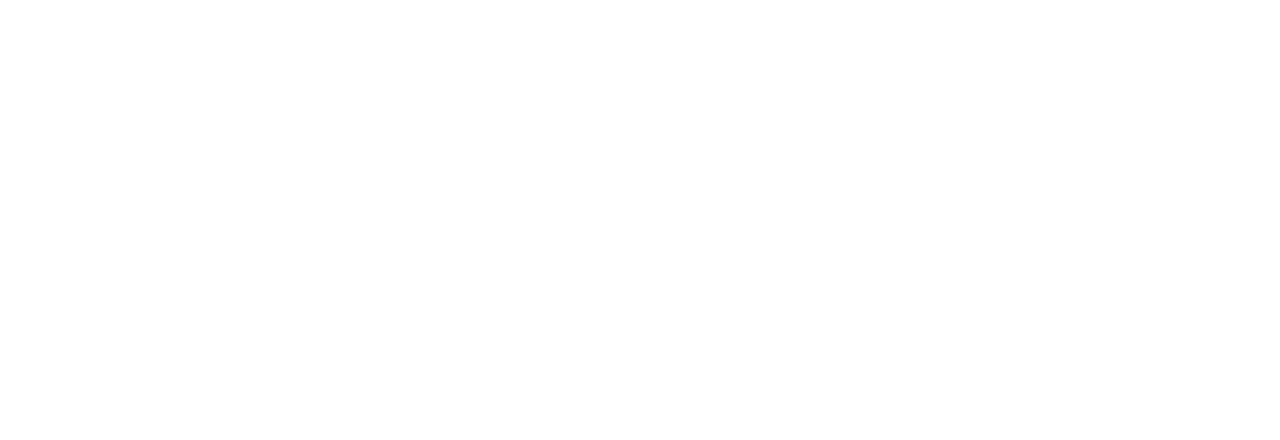
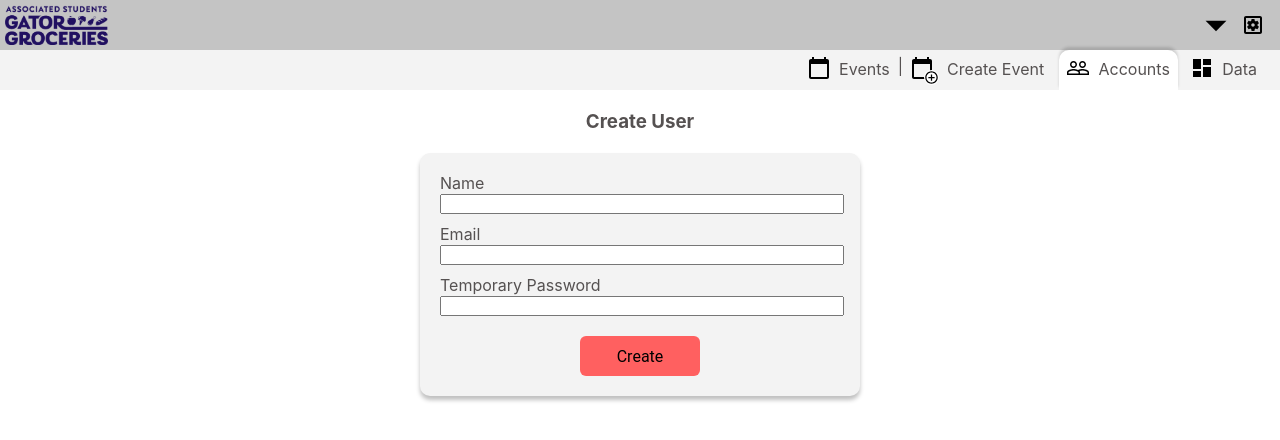
Before and after one commit to shane-au-wade/sfsu-gatorgroceries, a React (Create React App) app in the folder frontend/: page /admin/create-user in a window 1280 px wide. Shown: the top 440 px of the page. Built offline with nearby package versions, Linux system fonts and the light colour scheme.

Commit message:
updated the AdminAccounts page added the link between the create-user page and the admin accounts page.

```diff
--- a/frontend/src/App.js
+++ b/frontend/src/App.js
@@ -9,6 +9,7 @@
 import AdminEvents from './admin/components/events/AdminEvents'
 import AdminCreateEvent from './admin/components/createEvent/AdminCreateEvent'
 import AdminAccounts from './admin/components/accounts/AdminAccounts'
+import AdminCreateUser from './admin/components/accounts/AdminCreateUser';
 import AdminData from './admin/components/data/AdminData'
 import AdminLogin from './admin/components/login/AdminLogin'
 
@@ -27,6 +28,7 @@
         <Route path='/admin/events' component={AdminEvents} />
         <Route path='/admin/create-event' component={AdminCreateEvent} />
         <Route path='/admin/accounts' component={AdminAccounts} />
+        <Route path='/admin/create-user' component={AdminCreateUser} />
         <Route path='/admin/data' component={AdminData} />
       </Switch>
     </Router>
--- a/frontend/src/admin/components/accounts/AdminAccounts.js
+++ b/frontend/src/admin/components/accounts/AdminAccounts.js
@@ -1,29 +1,38 @@
-import React from 'react'
+import React, {useState} from 'react'
 import AdminHeader from '../adminHeader/adminHeader.jsx'
 import './adminAccounts.css'
-import TableRow from './TableRow.jsx'
+
+import UserTable from './UserTable.jsx';
 
 const AdminAccounts = () => {
+
+    // const [showUsersTable, setUsersTable] = useState(true);
+    // const [showCreateUser, setCreateUser] = useState(false);
+
+    // const showPage = () => {
+
+    //     console.log('show page in adminAccount called')
+    //     let component = null;
+
+    //     // setUsersTable(false);
+
+    //     if(showUsersTable)
+    //     {
+    //         component = <UserTable></UserTable>
+    //     }
+    //     else if (showCreateUser)
+    //     {
+    //         component = <CreateUser></CreateUser>;
+    //     }
+    //     return component;
+    // }
+
 return (
     <div className='adminAccounts'>
     <AdminHeader selected='Accounts' username='Admin T.'></AdminHeader>
         <div className='AdminContentArea'>
         <h3 className='text-centered padded'>Users</h3>
-        <table>
-            <tr>
-                <th>Name</th>
-                <th>Type</th>
-            </tr>
-            <TableRow userName='Horace T.' userType='Sys Admin' editIcon='hidden'></TableRow>
-            <TableRow userName='Shane W.' userType='Dev' editIcon=''></TableRow>
-            </table>
-
-            <p className='text-centered checkin'>
-                <button>
-                    Create
-                </button>
-            </p>
-
+        <UserTable></UserTable>
         </div>
     </div>
 )};
--- /dev/null
+++ b/frontend/src/admin/components/accounts/AdminCreateUser.js
@@ -0,0 +1,19 @@
+import React, {useState} from 'react'
+import AdminHeader from '../adminHeader/adminHeader.jsx'
+import './adminAccounts.css'
+
+import CreateUser from './CreateUser.jsx';
+
+const AdminCreateUser = () => {
+
+return (
+    <div className='adminAccounts'>
+    <AdminHeader selected='Accounts' username='Admin T.'></AdminHeader>
+        <div className='AdminContentArea'>
+        <h3 className='text-centered padded'>Create User</h3>
+        <CreateUser></CreateUser>
+        </div>
+    </div>
+)};
+
+export default AdminCreateUser;
--- /dev/null
+++ b/frontend/src/admin/components/accounts/CreateUser.jsx
@@ -0,0 +1,37 @@
+import React from 'react'
+import {Link} from 'react-router-dom'
+import './adminAccounts.css'
+
+const CreateUser = () => {
+
+    return (
+            <div id='createUser'>
+                <div className='createUserDiv shadow'>
+                    <form>
+                        <div>Name</div>
+                        <div>
+                            <input type='text' className='bottom-space'></input>
+                        </div>
+                        <div>Email</div>
+                        <div >
+                            <input type='text' className='bottom-space'></input>
+                        </div>
+                        <div>Temporary Password</div>
+                        <div>
+                            <input type='text' className='very-bottom-space'></input>
+                        </div>
+
+                        <p className='text-centered checkin'>
+                            <Link to='/admin/accounts'>
+                                <button>
+                                    Create
+                                </button>
+                            </Link>
+                        </p>
+
+                    </form>
+                </div>
+            </div>
+)};
+
+export default CreateUser
--- /dev/null
+++ b/frontend/src/admin/components/accounts/UserTable.jsx
@@ -0,0 +1,32 @@
+import React from 'react'
+import './adminAccounts.css'
+import {Link} from 'react-router-dom'
+import TableRow from './TableRow.jsx'
+
+const UserTable = () => {
+
+    return (
+        <div id='usersTable'>
+        <div className='table shadow'>
+            <table>
+                <tr>
+                    <th>Name</th>
+                    <th>Type</th>
+                </tr>
+                <TableRow userName='Horace T.' userType='Sys Admin' editIcon='hidden'></TableRow>
+                <TableRow userName='Shane W.' userType='Dev' editIcon=''></TableRow>
+                <TableRow userName='Jon K.' userType='Dev' editIcon=''></TableRow>
+                <TableRow userName='Eduardo R.' userType='Dev' editIcon=''></TableRow>
+            </table>
+            <p className='text-centered checkin'>
+                <Link to='/admin/create-user'>
+                    <button>
+                        New
+                    </button>
+                </Link>
+            </p>
+        </div>
+    </div>
+    )};
+
+export default UserTable
--- a/frontend/src/admin/components/accounts/adminAccounts.css
+++ b/frontend/src/admin/components/accounts/adminAccounts.css
@@ -1,13 +1,22 @@
+.adminAccounts .table {
+  width: 350px;
+  border-radius: 10px;
+  background-color: #f3f3f3;
+  margin: 0px auto 30px;
+}
+
 .adminAccounts table {
   background-color: #f3f3f3;
-  margin: 0 auto;
   padding: 8px;
-  width: 350px;
+  width: 100%;
   border-radius: 10px;
   border-spacing: 10px;
+  font-size: 18px;
+}
+
+.adminAccounts .shadow {
   -webkit-box-shadow: 0px 4px 4px rgba(0, 0, 0, 0.25);
           box-shadow: 0px 4px 4px rgba(0, 0, 0, 0.25);
-  font-size: 18px;
 }
 
 .adminAccounts th {
@@ -29,7 +38,7 @@
 }
 
 .adminAccounts .checkin {
-  margin-top: 20px;
+  margin-top: 0px;
   font-style: normal;
   font-weight: 500;
 }
@@ -76,4 +85,27 @@
 .adminAccounts .hidden {
   visibility: hidden;
 }
+
+.adminAccounts .createUserDiv {
+  width: 400px;
+  background-color: #f3f3f3;
+  margin: 0 auto;
+  padding-left: 20px;
+  padding-right: 20px;
+  padding-top: 20px;
+  border-radius: 10px;
+}
+
+.adminAccounts .createUserDiv div, .adminAccounts input {
+  width: 100%;
+  margin-bottom: 0px;
+}
+
+.adminAccounts .bottom-space {
+  margin-bottom: 10px;
+}
+
+.adminAccounts .very-bottom-space {
+  margin-bottom: 20px;
+}
 /*# sourceMappingURL=adminAccounts.css.map */
--- a/frontend/src/admin/components/accounts/adminAccounts.scss
+++ b/frontend/src/admin/components/accounts/adminAccounts.scss
@@ -2,15 +2,25 @@
 
 .adminAccounts {
 
+    .table{
+        width:350px;
+        border-radius: 10px;
+        background-color: $primary-color-1;
+        margin: 0px auto 30px;
+    }
+
     table {
         background-color: $primary-color-1;
-        margin: 0 auto;
         padding: 8px;
-        width: 350px;
+        width: 100%;
         border-radius: 10px;
         border-spacing: 10px;
+
+        font-size: 18px;
+    }
+
+    .shadow {
         box-shadow: 0px 4px 4px rgba(0, 0, 0, 0.25);
-        font-size: 18px;
     }
 
     th {
@@ -32,7 +42,7 @@
     }
 
     .checkin{
-        margin-top: 20px;
+        margin-top: 0px;
         font-style: normal;
         font-weight: 500;
     }
@@ -46,8 +56,9 @@
         color: #000000;
         font-family: 'Roboto', sans-serif;
         font-size: 16px;
-        margin-bottom: 20px;
+        margin-bottom: 20px
     }
+
 
     .checkin button:hover,
     .checkin button:focus {
@@ -77,4 +88,27 @@
     .hidden {
         visibility: hidden;
     }
+
+    .createUserDiv {
+        width: 400px;
+        background-color: #f3f3f3;
+        margin: 0 auto;
+        padding-left: 20px;
+        padding-right: 20px;
+        padding-top: 20px;
+        border-radius: 10px;
+    }
+
+    .createUserDiv div, input {
+        width: 100%;
+        margin-bottom: 0px;
+    }
+
+    .bottom-space {
+        margin-bottom: 10px;
+    }
+
+    .very-bottom-space {
+        margin-bottom: 20px;
+    }
 }
```
Also changed, not shown: 1 other file (tests, documents, lock files or other folders).
